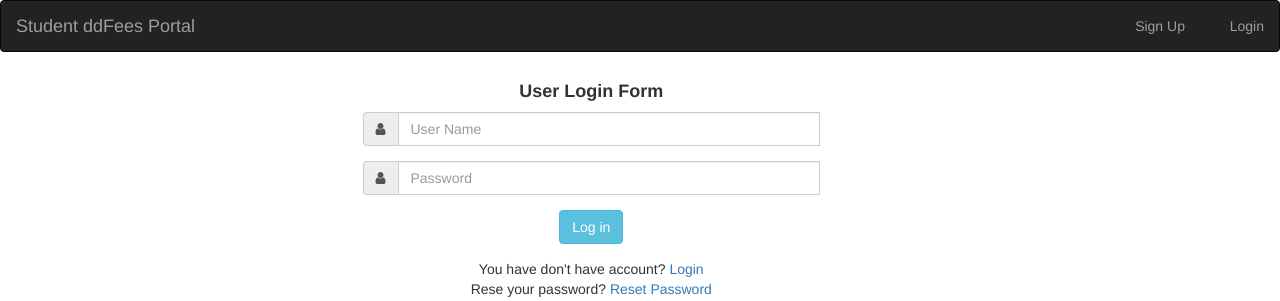
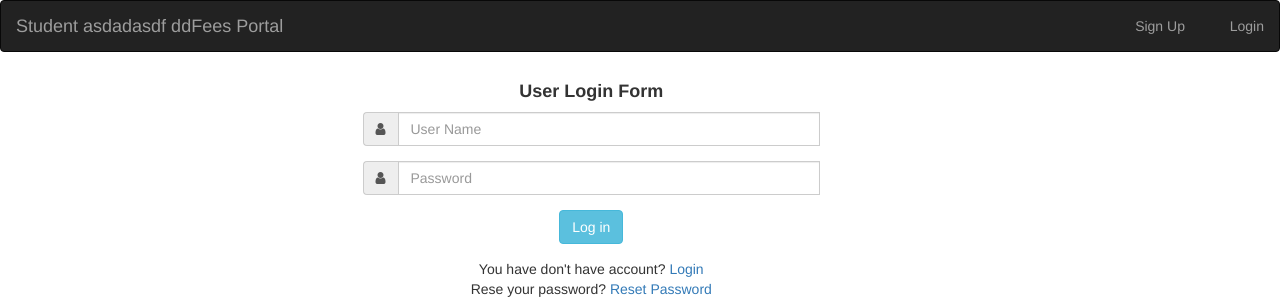
Before and after one commit to prakashsinhasadiya/fees_portal, a Django app: page / in a window 1280 px wide. Shown: the top 301 px of the page. Run offline with Django 3.2, Linux system fonts and the light colour scheme; parts of the project's set-up code (start-up, migrations or seed data) failed here and were passed over; some libraries are stand-ins or nearby versions; some web fonts are replaced.

Commit message:
Update base.html

```diff
--- a/templates/base.html
+++ b/templates/base.html
@@ -16,7 +16,7 @@
 <nav class="navbar navbar-inverse">
   <div class="container-fluid">
     <div class="navbar-header">
-      <a class="navbar-brand" href="#">Student ddFees Portal</a>
+      <a class="navbar-brand" href="#">Student asdadasdf ddFees Portal</a>
     </div>
     {% if not user.username %}
     <ul class="nav navbar-nav navbar-right">
```
